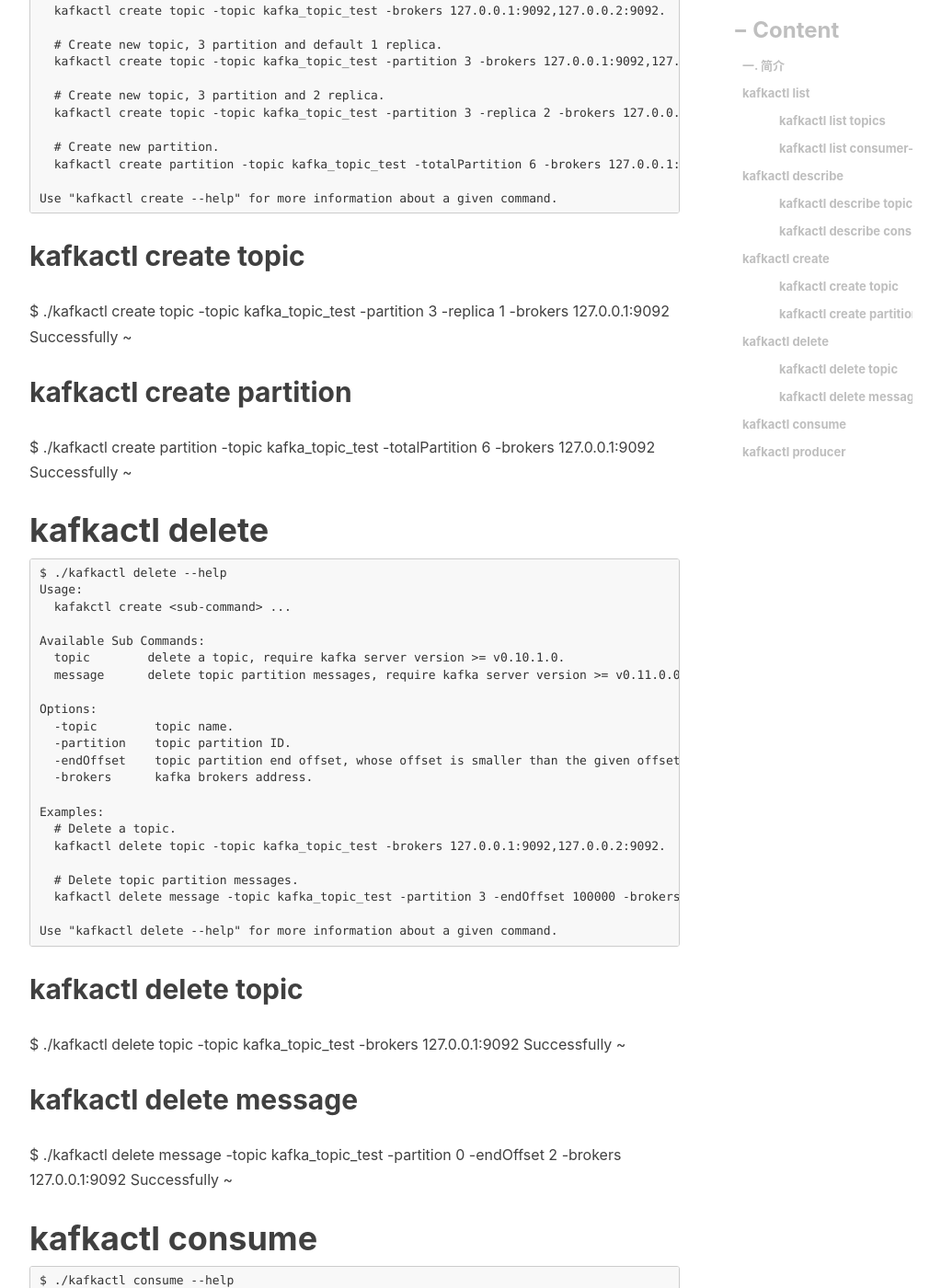
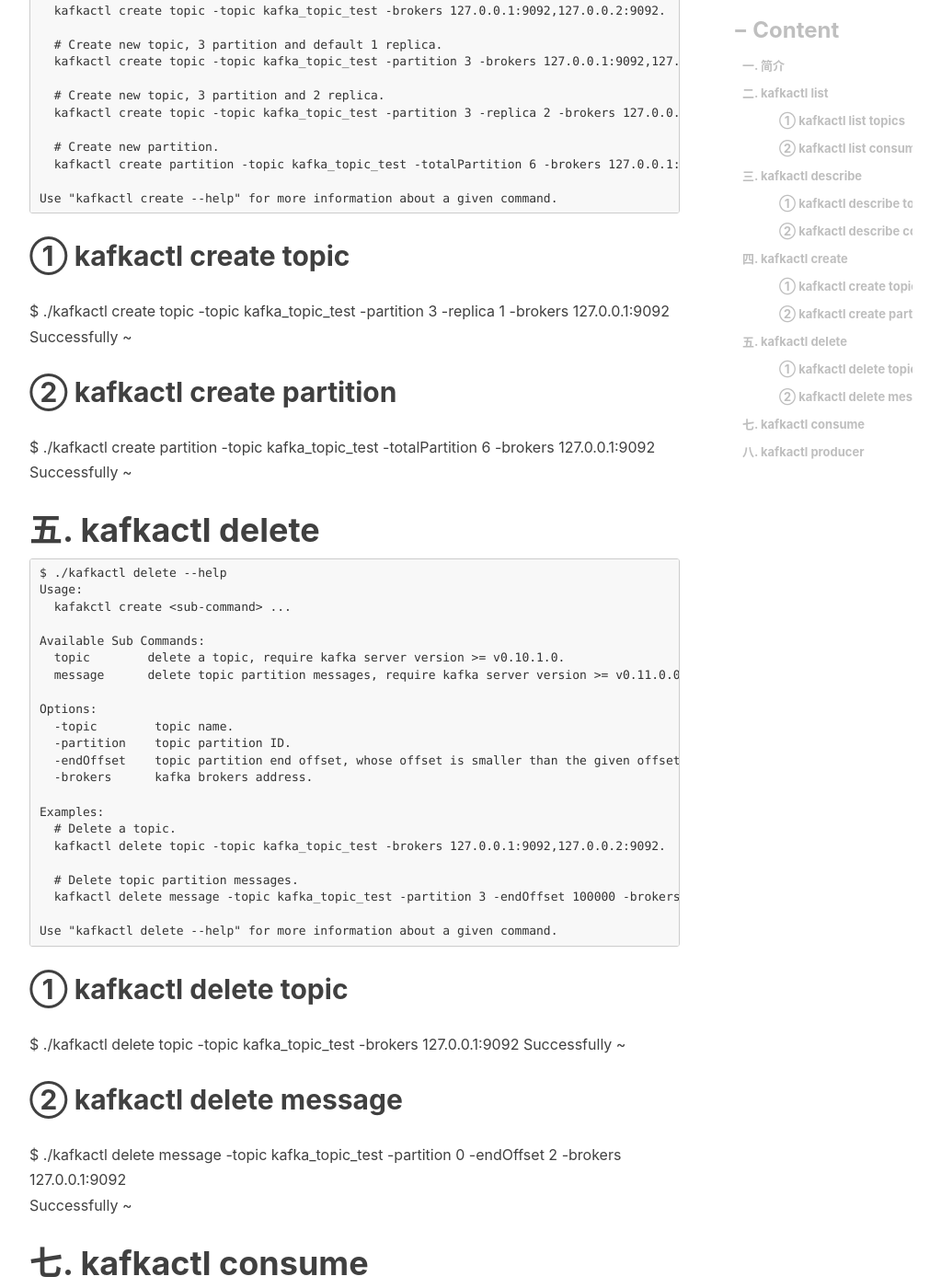
Before and after one commit to engru/chenguolin.github.io, a Jekyll site: the page built from _posts/2017-08-07-【Kafka-7】Kafka cli工具使用.md, in a window 1280 px wide and 1400 px high, scrolled down 3806 px. Shown: the whole window at 92% size, without its empty margins (233-1256 px from the left). Built offline with Jekyll 4.4.1, drawn with Linux system fonts in a browser that asks for light colours; nearby versions of some CDN libraries; comment, search, counter and statistics services are not loaded; some of the changed text lies outside the part shown.

Commit message:
Update 2017-08-07-【Kafka-7】Kafka cli工具使用.md

````diff
--- a/_posts/2017-08-07-【Kafka-7】Kafka cli工具使用.md
+++ b/_posts/2017-08-07-【Kafka-7】Kafka cli工具使用.md
@@ -36,7 +36,7 @@ Available Commands:
 Use "kafkactl <command> --help" for more information about a given command.
 ```
 
-# kafkactl list
+# 二. kafkactl list
 ```
 $ kafkactl list --help
 Usage:
@@ -59,7 +59,7 @@ Examples:
 Use "kafkactl list --help" for more information about a given command.
 ```
 
-## kafkactl list topics
+## ① kafkactl list topics
 $ ./kafkactl list topics -brokers 127.0.0.1:9092
 ```
 1. __consumer_offsets
@@ -76,13 +76,13 @@ $ ./kafkactl list topics -brokers 127.0.0.1:9092
 ...
 ```
 
-## kafkactl list consumer-groups
+## ② kafkactl list consumer-groups
 $ ./kafkactl list consumer-groups -brokers 127.0.0.1:9092
 ```
 1. kafka_topic_test_group
 ```
 
-# kafkactl describe
+# 三. kafkactl describe
 ```
 $ kafkactl describe --help
 Usage:
@@ -107,7 +107,7 @@ Examples:
 Use "kafkactl describe --help" for more information about a given command.
 ```
 
-## kafkactl describe topic
+## ① kafkactl describe topic
 $ ./kafkactl describe topic -topic kafka_topic_test -brokers 127.0.0.1:9092
 ```
 partition-0: oldOffset=[224927], newOffset=[231090], replicas=[1], leader=[1], isr=[[1]], offlineReplicas=[[]]
@@ -122,7 +122,7 @@ partition-8: oldOffset=[225200], newOffset=[231321], replicas=[1], leader=[1], i
 partition-9: oldOffset=[225516], newOffset=[231634], replicas=[1], leader=[1], isr=[[1]], offlineReplicas=[[]]
 ```
 
-## kafkactl describe consumer-group
+## ② kafkactl describe consumer-group
 $ ./kafkactl describe consumer-group -group kafka_topic_test_group -brokers 127.0.0.1:9092
 ```
 State:  Stable
@@ -137,7 +137,7 @@ Members:
   logstash-0-62e51f07-8d39-4a7f-9c77-7d82587b2f51: ClientHost=[/192.168.130.111], ClientID=[logstash-0]
 ```
 
-# kafkactl create
+# 四. kafkactl create
 ```
 $ ./kafkactl create --help
 Usage:
@@ -170,15 +170,15 @@ Examples:
 Use "kafkactl create --help" for more information about a given command.
 ```
 
-## kafkactl create topic
+## ① kafkactl create topic
 $ ./kafkactl create topic -topic kafka_topic_test -partition 3 -replica 1 -brokers 127.0.0.1:9092
   Successfully ~
 
-## kafkactl create partition
+## ② kafkactl create partition
 $ ./kafkactl create partition -topic kafka_topic_test -totalPartition 6 -brokers 127.0.0.1:9092
   Successfully ~
 
-# kafkactl delete
+# 五. kafkactl delete
 ```
 $ ./kafkactl delete --help
 Usage:
@@ -204,15 +204,15 @@ Examples:
 Use "kafkactl delete --help" for more information about a given command.
 ```
 
-## kafkactl delete topic
+## ① kafkactl delete topic
 $ ./kafkactl delete topic -topic kafka_topic_test -brokers 127.0.0.1:9092
   Successfully ~
 
-## kafkactl delete message
+## ② kafkactl delete message
 $ ./kafkactl delete message -topic kafka_topic_test -partition 0 -endOffset 2 -brokers 127.0.0.1:9092
   Successfully ~
 
-# kafkactl consume
+# 七. kafkactl consume
 ```
 $ ./kafkactl consume --help
 Usage:
@@ -247,7 +247,7 @@ $ ./kafkactl consume -topic kafka_topic_test -group kafka_topic_test_group -part
 ...
 ```
 
-# kafkactl producer
+# 八. kafkactl producer
 ```
 $ ./kafkactl producer --help
 Usage:
````
